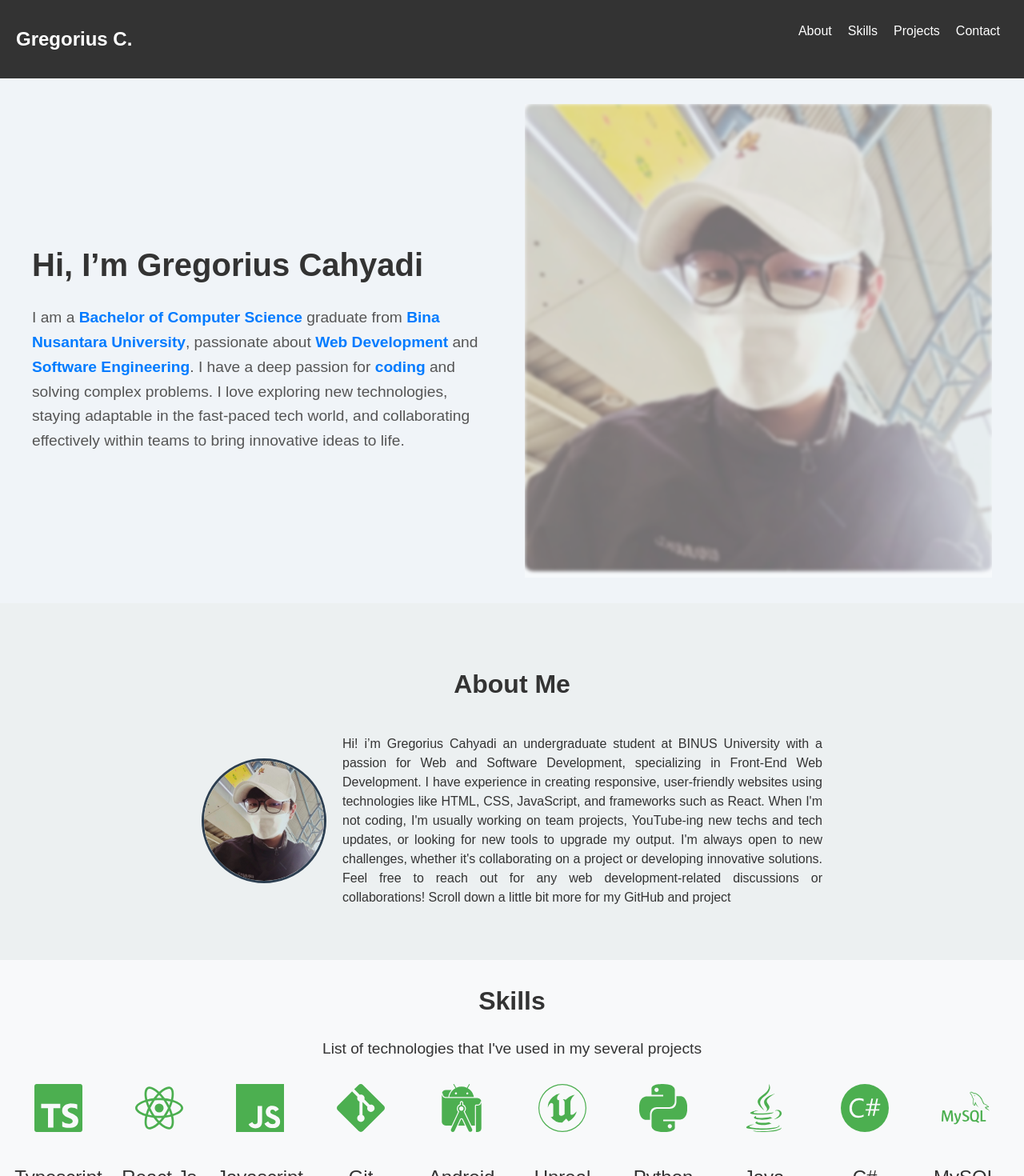
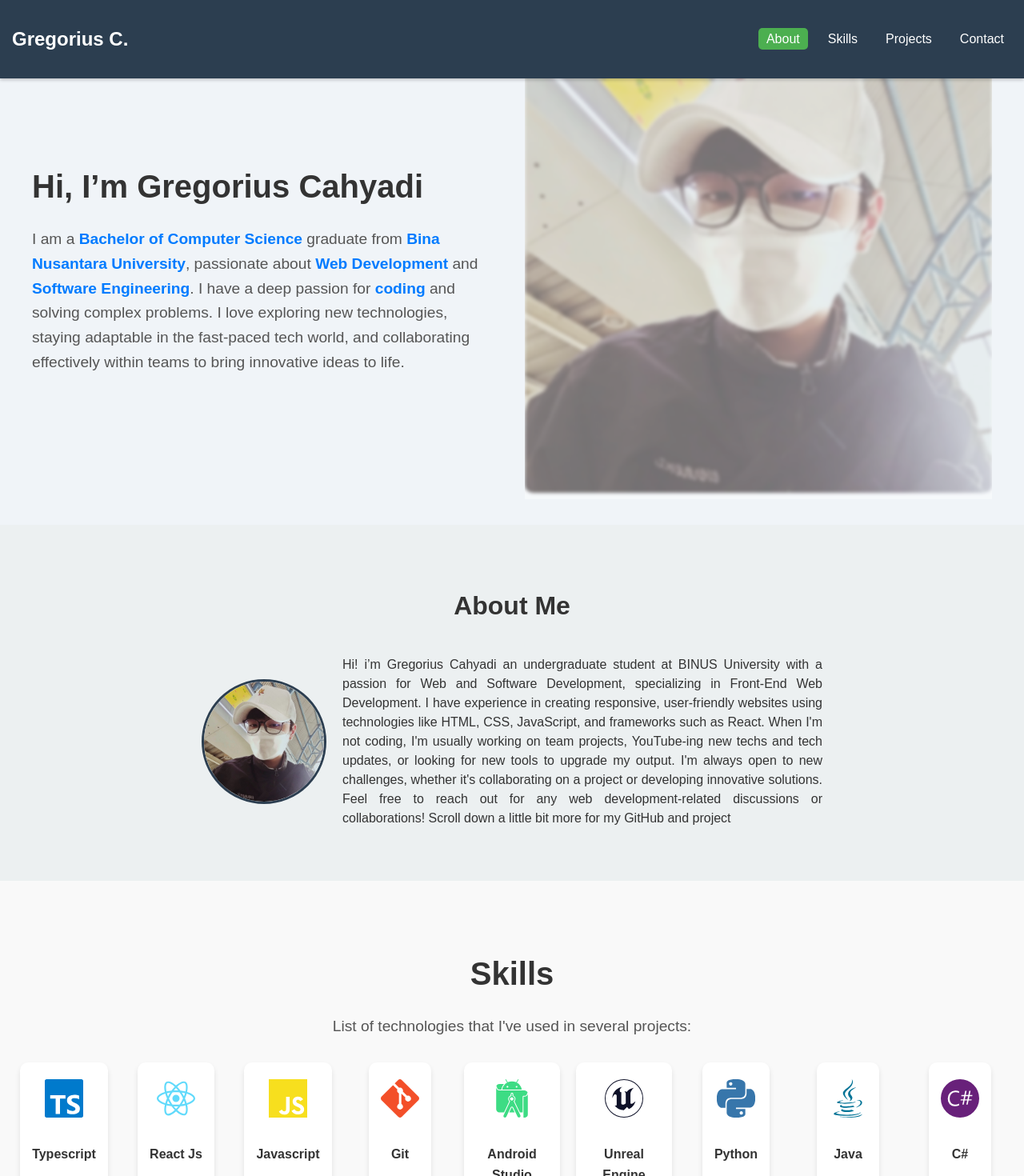
Before and after one commit to Gruzli/Portofolio, a React (Create React App) app: page / in a window 1280 px wide. Shown: the top 1470 px of the page at 80% size. Built offline with nearby package versions, Linux system fonts and the light colour scheme.

Commit message:
Update all components dan smooth scroll

```diff
--- a/src/components/About.css
+++ b/src/components/About.css
@@ -1,4 +1,7 @@
-/* About Section */
+html {
+  scroll-behavior: smooth;
+}
+
 .about {
   padding: 50px 0;
   background-color: #ecf0f1;
--- a/src/components/Contact.css
+++ b/src/components/Contact.css
@@ -1,3 +1,7 @@
+html {
+  scroll-behavior: smooth;
+}
+
 .contact-section {
   text-align: center;
   background-color: #f2f2f2;
@@ -33,7 +37,7 @@
 .contact-icon {
   font-size: 2.5em;
   margin-bottom: 10px;
-    color: #4caf50; /* Ubah warna sesuai preferensi */
+  color: #4caf50; /* Adjust color as needed */
 }
 
 .contact-item a {
--- a/src/components/Contact.js
+++ b/src/components/Contact.js
@@ -1,11 +1,11 @@
 import React from "react";
-import { SiWhatsapp, SiInstagram, SiLinkedin, SiGithub } from "react-icons/si";
-import { MdEmail } from "react-icons/md";
+import { SiWhatsapp, SiInstagram, SiLinkedin, SiGithub } from "react-icons/si"; // Ensure proper import
+import { MdEmail } from "react-icons/md"; // Ensure proper import
 import "./Contact.css";
 
 const Contact = () => {
   return (
-    <section className="contact-section">
+    <section id="contact" className="contact-section">
       <h2>Contact</h2>
       <p>
         I'd love to hear from you! Whether you have a project idea, a
--- a/src/components/FeaturedProjects.css
+++ b/src/components/FeaturedProjects.css
@@ -1,3 +1,7 @@
+html {
+  scroll-behavior: smooth;
+}
+
 .featured-projects {
   padding: 2rem;
   background-color: #f5f5f5;
--- a/src/components/FeaturedProjects.js
+++ b/src/components/FeaturedProjects.js
@@ -48,7 +48,7 @@ const projects = [
 
 const FeaturedProjects = () => {
   return (
-    <section className="featured-projects">
+    <section id="projects" className="featured-projects">
       <h2 className="section-title">Featured Projects</h2>
       <div className="projects-scroll-panel">
         {projects.map((project, index) => (
@@ -58,11 +58,12 @@ const FeaturedProjects = () => {
               index % 2 === 0 ? "image-left" : "image-right"
             }`}
           >
-            {/* Project Image and Tech Stack */}
             <div className="project-image">
               <img src={project.image} alt={project.title} />
               <div className="project-tech-links">
-                <p><strong>Tech Stack:</strong> {project.techStack}</p>
+                <p>
+                  <strong>Tech Stack:</strong> {project.techStack}
+                </p>
                 <div className="project-links">
                   {Object.keys(project.links).map((key) => (
                     <a
@@ -71,14 +72,12 @@ const FeaturedProjects = () => {
                       target="_blank"
                       rel="noopener noreferrer"
                     >
-                      {key.charAt(0).toUpperCase() + key.slice(1)} {/* Capitalize link labels */}
+                      {key.charAt(0).toUpperCase() + key.slice(1)}
                     </a>
                   ))}
                 </div>
               </div>
             </div>
-
-            {/* Project Info */}
             <div className="project-info">
               <h3>{project.title}</h3>
               <p>{project.description.trim()}</p>
--- a/src/components/Navbar.css
+++ b/src/components/Navbar.css
@@ -1,22 +1,86 @@
-/* src/components/Navbar.css */
+/* Navbar Styles */
 .navbar {
-    display: flex;
-    justify-content: space-between;
-    padding: 10px 20px;
-    background-color: #333;
-    color: white;
+  position: fixed;
+  top: 0;
+  width: 100%;
+  background-color: #2c3e50;
+  color: white;
+  display: flex;
+  justify-content: space-between;
+  align-items: center;
+  padding: 10px 15px; /* Mengurangi padding agar lebih fit */
+  box-shadow: 0 2px 4px rgba(0, 0, 0, 0.2);
+  z-index: 1000;
+  box-sizing: border-box; /* Pastikan padding dihitung dalam ukuran elemen */
+}
+
+.navbar-title {
+  font-size: 1.5em;
+  cursor: pointer;
+  font-weight: bold;
+  margin-right: auto; /* Mendorong menu ke kanan */
+}
+
+/* Navbar Links */
+.navbar-links {
+  list-style: none;
+  display: flex;
+  gap: 15px; /* Mengurangi jarak antar link */
+  margin: 0;
+  padding: 0;
+}
+
+.navbar-links li {
+  display: inline;
+}
+
+.navbar-links a {
+  text-decoration: none;
+  color: white;
+  font-size: 1rem;
+  padding: 5px 10px;
+  transition: all 0.3s ease-in-out;
+}
+
+.navbar-links a:hover,
+.navbar-links a.active {
+  background-color: #4caf50;
+  border-radius: 5px;
+  color: white;
+}
+
+/* Mobile Styles */
+.mobile-menu-toggle {
+  display: none;
+  font-size: 1.5em;
+  background: none;
+  color: white;
+  border: none;
+  cursor: pointer;
+}
+
+@media (max-width: 768px) {
+  .mobile-menu-toggle {
+    display: block;
   }
 
-  .navbar ul {
-    display: flex;
-    list-style: none;
+  .navbar-links {
+    display: none;
+    flex-direction: column;
+    position: absolute;
+    top: 60px; /* Adjust based on your navbar height */
+    right: 10px; /* Mengatur jarak dari sisi kanan */
+    background-color: #2c3e50;
+    padding: 15px;
+    border-radius: 0 0 8px 8px;
+    box-shadow: 0 4px 8px rgba(0, 0, 0, 0.3);
   }
 
-  .navbar ul li {
-    margin: 0 10px;
+  .navbar-links.open {
+    display: flex;
   }
 
-  .navbar ul li a {
-    color: white;
-    text-decoration: none;
+  .navbar-links li {
+    margin: 10px 0;
   }
+}
--- a/src/components/Navbar.js
+++ b/src/components/Navbar.js
@@ -1,16 +1,62 @@
-// src/components/Navbar.js
-import React from 'react';
-import './Navbar.css'; // Add styles here
+import React, { useState } from "react";
+import "./Navbar.css";
 
 const Navbar = () => {
+  const [activeSection, setActiveSection] = useState("about");
+  const [isMobileMenuOpen, setMobileMenuOpen] = useState(false);
+
+  const handleScroll = (sectionId) => {
+    setActiveSection(sectionId);
+    setMobileMenuOpen(false); // Close mobile menu after selecting
+    const element = document.getElementById(sectionId);
+    if (element) {
+      element.scrollIntoView({
+        behavior: "smooth",
+        block: "start",
+      });
+    }
+  };
+
+  const scrollToTop = () => {
+    setActiveSection(""); // Reset active section
+    setMobileMenuOpen(false); // Close mobile menu
+    window.scrollTo({
+      top: 0,
+      behavior: "smooth",
+    });
+  };
+
   return (
     <nav className="navbar">
-      <h1>Gregorius C.</h1>
-      <ul>
-        <li><a href="#about">About</a></li>
-        <li><a href="#skills">Skills</a></li>
-        <li><a href="#projects">Projects</a></li>
-        <li><a href="#contact">Contact</a></li>
+      <h1 onClick={scrollToTop} className="navbar-title">
+        Gregorius C.
+      </h1>
+      <button
+        className="mobile-menu-toggle"
+        onClick={() => setMobileMenuOpen(!isMobileMenuOpen)}
+      >
+        ☰
+      </button>
+      <ul className={`navbar-links ${isMobileMenuOpen ? "open" : ""}`}>
+        {[
+          { id: "about", label: "About" },
+          { id: "skills", label: "Skills" },
+          { id: "projects", label: "Projects" },
+           { id: "contact", label: "Contact" },
+        ].map((item) => (
+          <li key={item.id}>
+            <a
+              href={`#${item.id}`}
+              onClick={(e) => {
+                e.preventDefault(); // Prevent default anchor behavior
+                handleScroll(item.id);
+              }}
+              className={activeSection === item.id ? "active" : ""}
+            >
+              {item.label}
+            </a>
+          </li>
+        ))}
       </ul>
     </nav>
   );
--- a/src/components/Skills.css
+++ b/src/components/Skills.css
@@ -1,21 +1,24 @@
 .skills-section {
   text-align: center;
-    margin: 20px;
+  padding: 50px 20px;
+  background-color: #f9f9f9; /* Light background for contrast */
 }
 
 .skills-section h2 {
-    font-size: 2em;
+  font-size: 2.5em;
   margin-bottom: 10px;
+  color: #333;
 }
 
 .skills-section p {
   font-size: 1.2em;
-    margin-bottom: 20px;
+  margin-bottom: 30px;
+  color: #555;
 }
 
 .skills-grid {
   display: grid;
-    grid-template-columns: repeat(auto-fit, minmax(100px, 1fr));
+  grid-template-columns: repeat(auto-fit, minmax(120px, 1fr));
   gap: 20px;
   justify-items: center;
 }
@@ -25,11 +28,29 @@
   flex-direction: column;
   align-items: center;
   text-align: center;
-    font-size: 1.5em;
+  background: white;
+  padding: 15px;
+  border-radius: 10px;
+  box-shadow: 0 4px 6px rgba(0, 0, 0, 0.1);
+  transition: transform 0.3s, box-shadow 0.3s;
+}
+
+.skill-card:hover {
+  transform: scale(1.05);
+  box-shadow: 0 6px 12px rgba(0, 0, 0, 0.15);
 }
 
 .skill-icon {
-    font-size: 2.5em;
+  font-size: 3em;
   margin-bottom: 10px;
-    color: #4caf50; /* Warna ikon */
 }
+
+.skill-card span {
+  font-size: 1em;
+  font-weight: bold;
+  color: #333;
+}
+
+body {
+  scroll-behavior: smooth; /* Enable smooth scrolling globally */
+}
--- a/src/components/Skills.js
+++ b/src/components/Skills.js
@@ -14,35 +14,40 @@ import {
   SiCss3,
   SiBootstrap,
 } from "react-icons/si";
-import { FaJava } from "react-icons/fa"; // Impor alternatif untuk Java
+import { FaJava } from "react-icons/fa"; // Import alternative for Java
 import "./Skills.css";
 
 const skills = [
-  { name: "Typescript", icon: <SiTypescript /> },
-  { name: "React Js", icon: <SiReact /> },
-  { name: "Javascript", icon: <SiJavascript /> },
-  { name: "Git", icon: <SiGit /> },
-  { name: "Android Studio", icon: <SiAndroidstudio /> },
-  { name: "Unreal Engine", icon: <SiUnrealengine /> },
-  { name: "Python", icon: <SiPython /> },
-  { name: "Java", icon: <FaJava /> }, // Gunakan FaJava
-  { name: "C#", icon: <SiCsharp /> },
-  { name: "MySQL", icon: <SiMysql /> },
-  { name: "Unity", icon: <SiUnity /> },
-  { name: "HTML5", icon: <SiHtml5 /> },
-  { name: "CSS", icon: <SiCss3 /> },
-  { name: "Bootstrap", icon: <SiBootstrap /> },
+  { name: "Typescript", icon: <SiTypescript />, color: "#007acc" },
+  { name: "React Js", icon: <SiReact />, color: "#61dafb" },
+  { name: "Javascript", icon: <SiJavascript />, color: "#f7df1e" },
+  { name: "Git", icon: <SiGit />, color: "#f34f29" },
+  { name: "Android Studio", icon: <SiAndroidstudio />, color: "#3ddc84" },
+  { name: "Unreal Engine", icon: <SiUnrealengine />, color: "#0e1128" },
+  { name: "Python", icon: <SiPython />, color: "#3776ab" },
+  { name: "Java", icon: <FaJava />, color: "#007396" },
+  { name: "C#", icon: <SiCsharp />, color: "#68217a" },
+  { name: "MySQL", icon: <SiMysql />, color: "#4479a1" },
+  { name: "Unity", icon: <SiUnity />, color: "#000000" },
+  { name: "HTML5", icon: <SiHtml5 />, color: "#e34f26" },
+  { name: "CSS", icon: <SiCss3 />, color: "#1572b6" },
+  { name: "Bootstrap", icon: <SiBootstrap />, color: "#7952b3" },
 ];
 
 const Skills = () => {
   return (
-    <section className="skills-section">
+    <section id="skills" className="skills-section">
       <h2>Skills</h2>
-      <p>List of technologies that I've used in my several projects</p>
+      <p>List of technologies that I've used in several projects:</p>
       <div className="skills-grid">
         {skills.map((skill, index) => (
           <div key={index} className="skill-card">
-            <div className="skill-icon">{skill.icon}</div>
+            <div
+              className="skill-icon"
+              style={{ color: skill.color }} // Set the icon color dynamically
+            >
+              {skill.icon}
+            </div>
             <span>{skill.name}</span>
           </div>
         ))}
```
Lines whose indentation alone changed are shown as unchanged.
